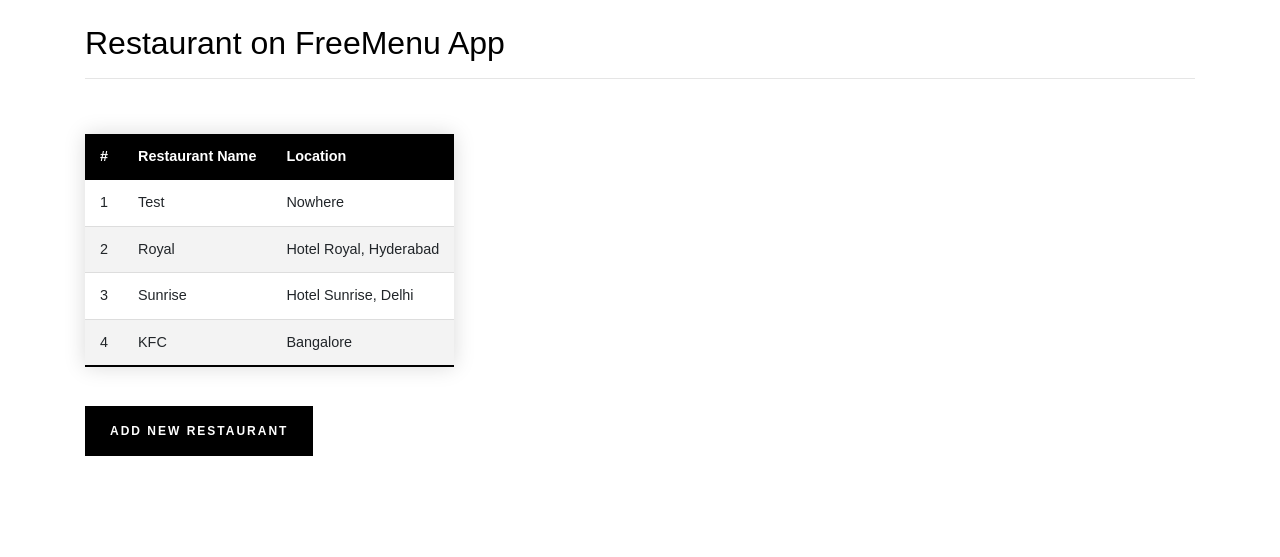
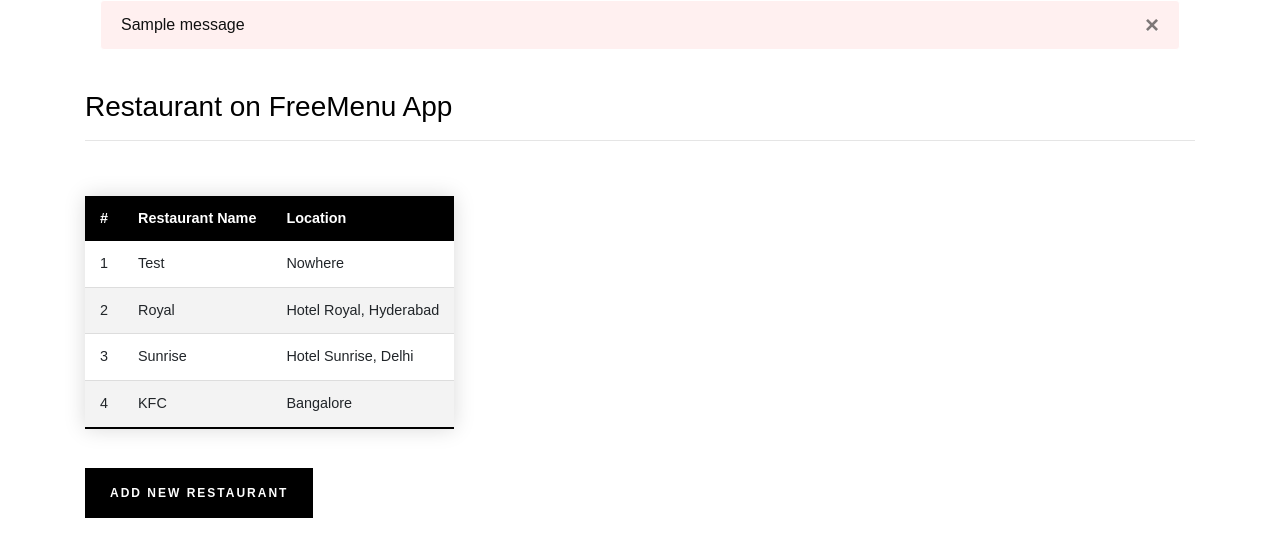
Before and after one commit to girishvr/FreeMenu, a Flask app: page /restaurant_list in a window 1280 px wide. Shown: the part 56-613 px from the top of the page. Run offline with Flask 3, Linux system fonts and the light colour scheme; data comes from the database, SQL or seed files in the repository; both versions use the stored data as it was after the commit; one stand-in notice (Sample message) is shown; some libraries are stand-ins or nearby versions.

Commit message:
alert-message warning toast added - flash

```diff
--- a/Start.py
+++ b/Start.py
@@ -24,13 +24,14 @@ def result():
 
       if restaurant_found == None:
          # Show Alert
+         msg = f"Please Enter Restaurant Name! Or ADD A NEW RESTAURANT"
          if len(rest_name) > 0:
-            msg = f"Restauran not found! - {rest_name}"
-            flash(msg, "warning")
-            rest_name = ""
-         # return redirect(url_for('add_restaurant_menu', name = rest_name))
+            msg = f"Restauran Not Found! Try ADD NEW RESTAURANT"
+
+         flash(msg)
+         return redirect(url_for('index'))
          # Stay on the same page
-         return (''), 204
+         # return (''), 204
       else:
          dict = get_menu_for_restaurant(rest_id = restaurant_found['rest_id'])
          print_sqlite_object(dict)
@@ -88,7 +89,7 @@ def create_new_rest():
          flash('restaurant name/restaurant location is required!')
       else:
          save_new_restaurant(rest_name, restaurant_loc)
-         print("Save New Restaurant done")
+         flash("New Restaurant Added")
          return redirect(url_for('restaurant_list'))
 
    return (''), 204
@@ -118,15 +119,13 @@ def add_rest_menu(rest_name):
             item_title = item_list[i]
             item_cost = cost_list[i]
 
-            if not item_title:
+            if not item_title or not item_cost:
                print('Title/Cost is required!')
             else:
                save_menu_items(item_title, item_cost, item_restaurant_id)
-               print("Saved")
-      # refresh if restaurant is found and menu added
-      # return redirect(url_for('add_restaurant_menu', name = rest_name))
 
       #Load Restaurant page with the menu
+      flash("Menu Item(s) Saved")
       return redirect(url_for('get_restaurant_menu', name = rest_name))
 
 
--- a/static/index_custom.css
+++ b/static/index_custom.css
@@ -11,6 +11,15 @@ h1, h2, h3, h4, h5, h6 {
     color: #000;
 }
 
+
+
+.alert-warning {
+    border-color: #fff;
+    background-color: #fff0f0;
+    color: #111;
+    font-family: "Cairo", sans-serif;
+    font-weight: 530;
+}
 
 .styled-table {
 /*    border-collapse: collapse;*/
--- a/templates/base.html
+++ b/templates/base.html
@@ -10,7 +10,6 @@
     <link rel="stylesheet" type="text/css" href="/static/silverBox.css"/>
     <script src="/static/silverBox.js"></script>
     <script src="/static/utility_operation.js"></script>
-
 
 
     <!-- Pheasant Buttons -->
@@ -29,7 +28,12 @@
     <!-- Icon Fonts: Optional -->
     <!-- <link href="https://fonts.googleapis.com/icon?family=Material+Icons" rel="stylesheet" /> -->
 
+    <!-- Required meta tags -->
+    <meta charset="utf-8">
+    <meta name="viewport" content="width=device-width, initial-scale=1, shrink-to-fit=no">
 
+    <!-- Bootstrap CSS -->
+    <link rel="stylesheet" href="https://stackpath.bootstrapcdn.com/bootstrap/4.3.1/css/bootstrap.min.css" integrity="sha384-ggOyR0iXCbMQv3Xipma34MD+dH/1fQ784/j6cY/iJTQUOhcWr7x9JvoRxT2MZw1T" crossorigin="anonymous">
 
     <!-- My CSS -->
     <link rel="stylesheet" type="text/css" href="{{ url_for('static', filename='index_custom.css') }}"/>
@@ -37,16 +41,13 @@
 
 
 
-    <!-- Required meta tags -->
-    <meta charset="utf-8">
-    <meta name="viewport" content="width=device-width, initial-scale=1, shrink-to-fit=no">
-
-    <!-- Bootstrap CSS -->
-    <link rel="stylesheet" href="https://stackpath.bootstrapcdn.com/bootstrap/4.3.1/css/bootstrap.min.css" integrity="sha384-ggOyR0iXCbMQv3Xipma34MD+dH/1fQ784/j6cY/iJTQUOhcWr7x9JvoRxT2MZw1T" crossorigin="anonymous">
-
     <title>{% block title %} {% endblock %}</title>
   </head>
   <body>
+
+
+
+
     <nav class="navbar navbar-expand-md navbar-light bg-light">
         <a class="navbar-brand" href="{{ url_for('index')}}">FreeMenu</a>
         <button class="navbar-toggler" type="button" data-toggle="collapse" data-target="#navbarNav" aria-controls="navbarNav" aria-expanded="false" aria-label="Toggle navigation">
@@ -60,6 +61,25 @@
             </ul>
         </div>
     </nav>
+
+    <!-- Flash Message Template -->
+    <div class="container">
+    {% block message %}
+        <div class="container">
+            {% for message in get_flashed_messages() %}
+            <div class="alert alert-warning">
+                <button type="button" class="close" data-dismiss="alert">&times;</button>
+                {{ message }}
+            </div>
+            {% endfor %}
+
+            {% block page_content %}{% endblock %}
+        </div>
+    {% endblock %}
+    </div>
+
+    <!-- Flash Message Template -->
+
     <div class="container">
         {% block content %} {% endblock %}
     </div>
--- a/templates/index.html
+++ b/templates/index.html
@@ -3,8 +3,6 @@
 
 
 {% extends 'base.html' %}
-
-
 
 {% block content %}
 
--- a/templates/restaurant_list.html
+++ b/templates/restaurant_list.html
@@ -16,7 +16,7 @@
 	<body>
 
       </br>
-      <h2>Restaurant on FreeMenu App</h2>
+      <h3>Restaurant on FreeMenu App</h3>
       <hr>
       </br>
 
--- a/templates/restaurant_menu.html
+++ b/templates/restaurant_menu.html
@@ -17,10 +17,8 @@
 
       </br>
 
-      <h2>Restaurant Name: {{ name }}!</h2>
+      <h3>Restaurant Name: {{ name }}!</h3>
 
-      </br>
-      </br>
       </br>
 
       <table class="styled-table">
```
Also changed, not shown: freemenu_database.db.
